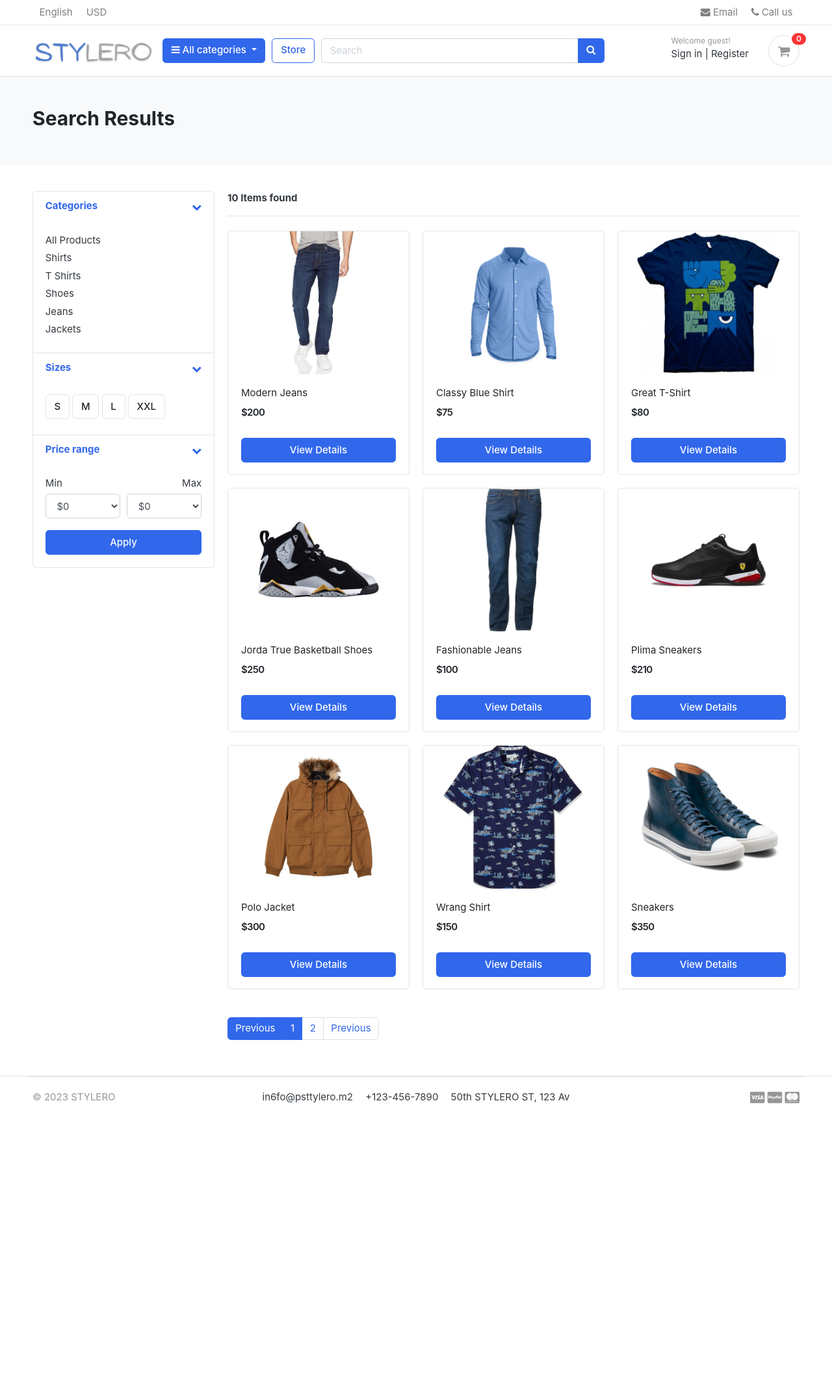
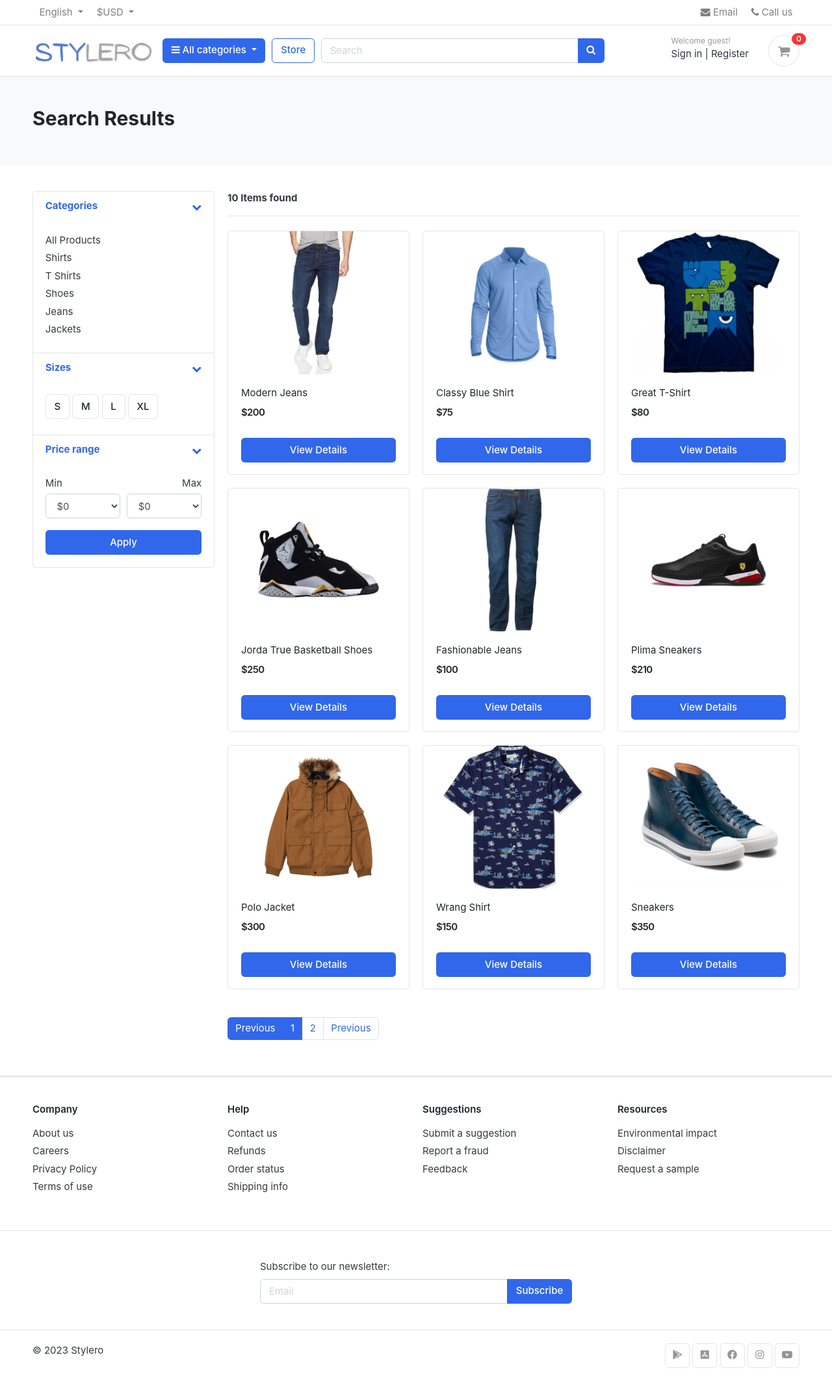
Before and after one commit to iamkonrad/django_eshop, a Django app: page /store/ in a window 1280 px wide. Shown: the whole page at 65% size. Before the commit the page ends 1699 px from the top, so only its background shows below. Run offline with Django 4.2, Linux system fonts and the light colour scheme; data comes from the database, SQL or seed files in the repository; both versions use the stored data as it was after the commit; data that the repository does not hold is empty; some libraries are stand-ins or nearby versions; some web fonts are replaced.

Commit message:
FOOTER PLUS FULLY FUNCTIONAL NEWSLETTER FUNCTIONALITY
Creating a proper footer inside templates/includes/footer.html; inside account models creating a basic EmailNewsLetter model that will store email
address of website users willing to receive it, afterwards inside accounts/views creation of a subscribe function: first it will check whether the data was submitted via POST method and if it contains
EmailNewsLetter field, then it will fetch the email address and check whether it already exists inside the db, if it does the user will be informed that it has already been added into a db, otherwise a new db
object will be created and a user informed about it, afterwards a user will be redirected to the same part of the webpage where he clicked on subscribe button by using the HTTP referer and # symbol redirecting to
newsletter_section, which has been associated with the subscribe element, in case the request wasn't a POST or in case of any other error the user will be redirected to the homepage; inside templates/ includes
footer.html adding a for loop for django messages, that will filter and display messages based on the outcome of the newsletter subscription process;

```diff
--- a/django_eshop/accounts/urls.py
+++ b/django_eshop/accounts/urls.py
@@ -19,6 +19,6 @@ urlpatterns = [
     path('change_password/',views.change_password,name='change_password'),
     path('order_detail/<int:order_id>/',views.order_detail,name='order_detail'),
 
-
+    path('subscribe/', views.subscribe, name='subscribe'),
 
 ]
--- a/django_eshop/templates/includes/footer.html
+++ b/django_eshop/templates/includes/footer.html
@@ -1,35 +1,113 @@
 <!-- ========================= FOOTER ========================= -->
 <footer class="section-footer border-top">
-	<div class="container">
-		<section class="footer-bottom border-top row">
-			<div class="col-md-2">
-				<p class="text-muted"> &copy 2023 STYLERO </p>
-			</div>
-			<div class="col-md-8 text-md-center">
-				<span  class="px-2">in6fo@psttylero.m2</span>
-				<span  class="px-2">+123-456-7890</span>
-				<span  class="px-2">50th STYLERO ST, 123 Av</span>
-			</div>
-			<div class="col-md-2 text-md-right text-muted">
-				<i class="fab fa-lg fa-cc-visa"></i>
-				<i class="fab fa-lg fa-cc-paypal"></i>
-				<i class="fab fa-lg fa-cc-mastercard"></i>
-			</div>
-		</section>
-	</div><!-- //container -->
+
+    <section class="footer-main border-top padding-y">
+        <div class="container">
+            <div class="row">
+                <aside class="col-md">
+                    <h6 class="title">Company</h6>
+                    <ul class="list-unstyled">
+                        <li> <a href="#">About us</a></li>
+                        <li> <a href="#">Careers</a></li>
+                        <li> <a href="#">Privacy Policy</a></li>
+                        <li> <a href="#"> Terms of use</a></li>
+                    </ul>
+                </aside>
+                <aside class="col-md">
+                    <h6 class="title">Help</h6>
+                    <ul class="list-unstyled">
+                        <li> <a href="#">Contact us</a></li>
+                        <li> <a href="#">Refunds</a></li>
+                        <li> <a href="#">Order status</a></li>
+                        <li> <a href="#">Shipping info</a></li>
+                    </ul>
+                </aside>
+                <aside class="col-md">
+                    <h6 class="title">Suggestions</h6>
+                    <ul class="list-unstyled">
+                        <li> <a href="#"> Submit a suggestion </a></li>
+                        <li> <a href="#"> Report a fraud </a></li>
+                        <li> <a href="#"> Feedback </a></li>
+                    </ul>
+                </aside>
+                <aside class="col-md">
+                    <h6 class="title">Resources</h6>
+                    <ul class="list-unstyled">
+                        <li><a href="#"> Environmental impact </a> </li>
+                        <li><a href="#"> Disclaimer</a> </li>
+                        <li><a href="#"> Request a sample </a></li>
+                    </ul>
+                </aside>
+            </div>
+        </div>
+    </section><!-- footer-top.// -->
+
+        <section id="newsletter-section" class="footer-main border-top padding-y">
+
+        <div class="container">
+            <div class="row justify-content-center">
+
+                <div class="col-md-5 mt-1">
+
+                    {% if messages %}
+                        {% for message in messages %}
+                            <div id="message" class="container">
+                                <div {% if message.tags %} class="alert alert-{{ message.tags }}"{% endif %} role="alert">
+                                    <button type="button" class="close" data-dismiss="alert"><span aria-hidden="true">&times;</span></button>
+                                    {% if message.level == DEFAULT_MESSAGE_LEVELS.ERROR %}Error: {% endif %}
+                                    {{ message }}
+                                </div>
+                            </div>
+                        {% endfor %}
+                    {% endif %}
+
+                    <form method="post" action="{% url 'subscribe' %}">
+                        {% csrf_token %}
+                        <div class="mb-2">
+                            Subscribe to our newsletter:
+                        </div>
+                        <div class="input-group">
+                            <input type="text" placeholder="Email" class="form-control" name="EmailNewsLetter">
+                            <span class="input-group-append">
+                                <button type="submit" class="btn btn-primary">Subscribe</button>
+                            </span>
+                        </div> <!-- input-group.// -->
+                    </form>
+                </div>
+
+            </div> <!-- row.// -->
+        </div><!-- //container -->
+    </section><!-- footer-top.// -->
+
+    <section class="footer-bottom border-top">
+        <div class="container">
+            <div class="row">
+                <div class="col-md-6">
+                    <span class="pr-2">&copy 2023 Stylero</span>
+                </div>
+                <div class="col-md-6 text-md-right">
+                    <a href="#" class="btn btn-icon btn-light"><i class="fab fa-google-play"></i></a>
+                    <a href="#" class="btn btn-icon btn-light"><i class="fab fa-app-store-ios"></i></a>
+                    <a href="#" class="btn btn-icon btn-light"><i class="fab fa-facebook-f"></i></a>
+                    <a href="#" class="btn btn-icon btn-light"><i class="fab fa-instagram"></i></a>
+                    <a href="#" class="btn btn-icon btn-light"><i class="fab fa-youtube"></i></a>
+                </div>
+            </div> <!-- row.// -->
+        </div><!-- //container -->
+    </section>
+
 </footer>
 <!-- ========================= FOOTER END // ========================= -->
+
 <script src="https://ajax.googleapis.com/ajax/libs/jquery/3.6.4/jquery.min.js"></script>
 <script>
     $(document).ready(function(){
         $('.thumb a').click(function(e){
             e.preventDefault();
-            $('.mainImage img').attr('src',$(this).attr("href"));
+            $('.mainImage img').attr('src', $(this).attr("href"));
         })
     })
-
 </script>
-
 
 </body>
 </html>
--- a/django_eshop/templates/includes/navbar.html
+++ b/django_eshop/templates/includes/navbar.html
@@ -1,4 +1,5 @@
 {%  load static %}
+
 
 <header class="section-header">
 <nav class="navbar p-md-0 navbar-expand-sm navbar-light border-bottom">
@@ -6,16 +7,38 @@
   <button class="navbar-toggler" type="button" data-toggle="collapse" data-target="#navbarTop4" aria-controls="navbarNav" aria-expanded="false" aria-label="Toggle navigation">
     <span class="navbar-toggler-icon"></span>
   </button>
-  <div class="collapse navbar-collapse" id="navbarTop4">
+
+<div class="collapse navbar-collapse" id="navbarTop4">
     <ul class="navbar-nav mr-auto">
-    	<li class="nav-item dropdown">
-		 	<a href="#" class="nav-link">   English </a>
 
-		</li>
-		<li class="nav-item dropdown">
-			<a href="#" class="nav-link"> USD </a>
-		</li>
+        <!-- Dropdown for Language -->
+        <li class="nav-item dropdown">
+            <a class="nav-link dropdown-toggle" href="#" id="languageDropdown" role="button" data-toggle="dropdown" aria-haspopup="true" aria-expanded="false">
+                English
+            </a>
+            <div class="dropdown-menu" aria-labelledby="languageDropdown">
+                <a class="dropdown-item" href="#">English</a>
+                <a class="dropdown-item" href="#">Chinese|中文</a>
+                <a class="dropdown-item" href="#">Spanish|Español</a>
+                <a class="dropdown-item" href="#">Hindi|हिंदी</a>
+                <a class="dropdown-item" href="#">French|Français</a>
+            </div>
+        </li>
+
+        <li class="nav-item dropdown">
+            <a class="nav-link dropdown-toggle" href="#" id="currencyDropdown" role="button" data-toggle="dropdown" aria-haspopup="true" aria-expanded="false">
+                $USD
+            </a>
+            <div class="dropdown-menu" aria-labelledby="currencyDropdown">
+                <a class="dropdown-item" href="#">$USD</a>
+                <a class="dropdown-item" href="#">¥RMB</a>
+                <a class="dropdown-item" href="#">€EUR</a>
+                <a class="dropdown-item" href="#">₹INR</a>
+            </div>
+        </li>
     </ul>
+
+
     <ul class="navbar-nav">
 		<li><a href="#" class="nav-link"> <i class="fa fa-envelope"></i> Email </a></li>
 		<li><a href="#" class="nav-link"> <i class="fa fa-phone"></i> Call us </a></li>
--- a/django_eshop/templates/store/store.html
+++ b/django_eshop/templates/store/store.html
@@ -73,8 +73,8 @@
 			  </label>
 
 			  <label class="checkbox-btn">
-			    <input type="checkbox" name="sizes" value="XXL">
-			    <span class="btn btn-light"> XXL </span>
+			    <input type="checkbox" name="sizes" value="XL">
+			    <span class="btn btn-light"> XL </span>
 			  </label>
 		</div><!-- card-body.// -->
 		</div>
```
Also changed, not shown: django_eshop/accounts/admin.py (+9 -1 lines), django_eshop/accounts/models.py (+8 -0 lines), django_eshop/accounts/views.py (+20 -1 lines), django_eshop/accounts/migrations/0003_emailnewsletter.py (added), django_eshop/accounts/migrations/0004_emailnewsletter_created_at_and_more.py (added), django_eshop/accounts/migrations/0005_alter_emailnewsletter_created_at_and_more.py (added), django_eshop/db.sqlite3.
